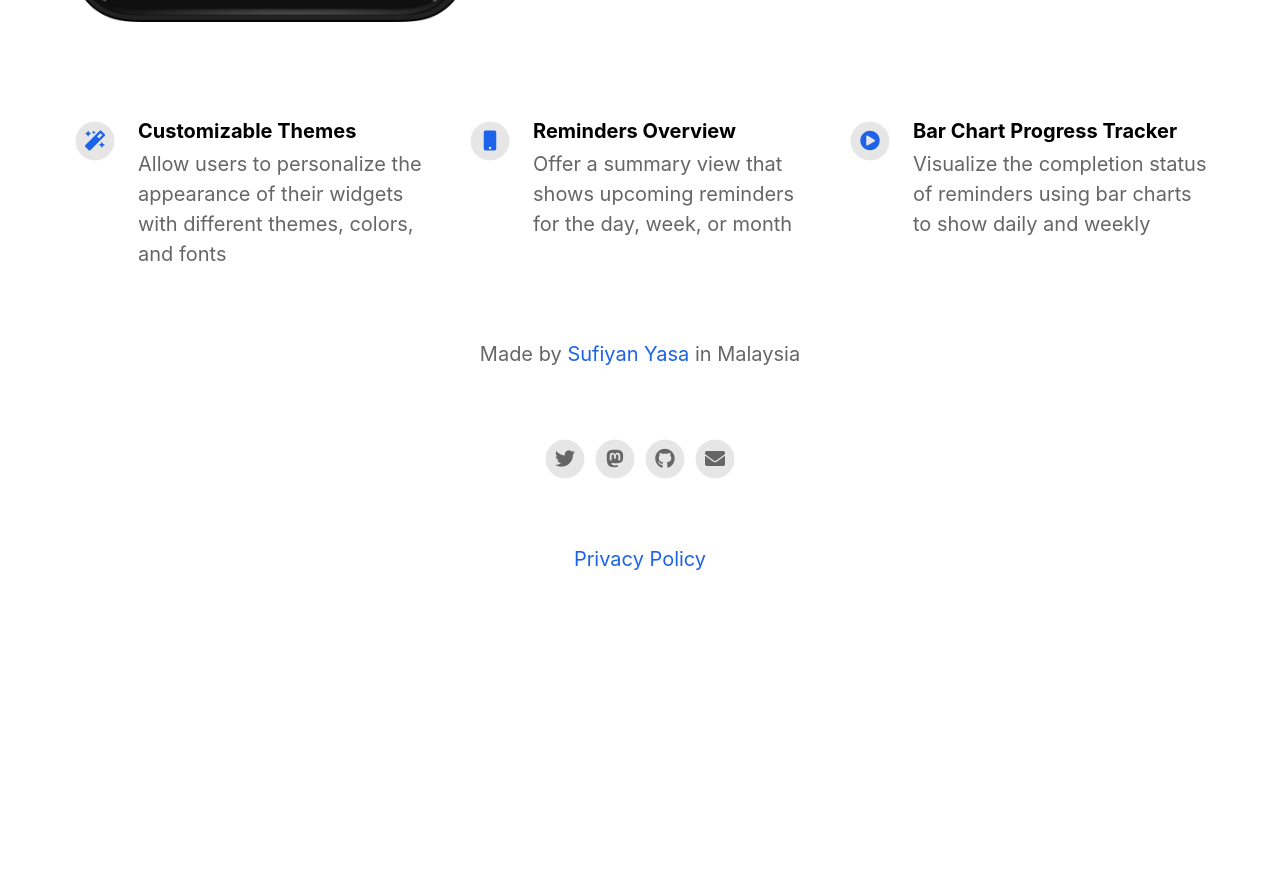
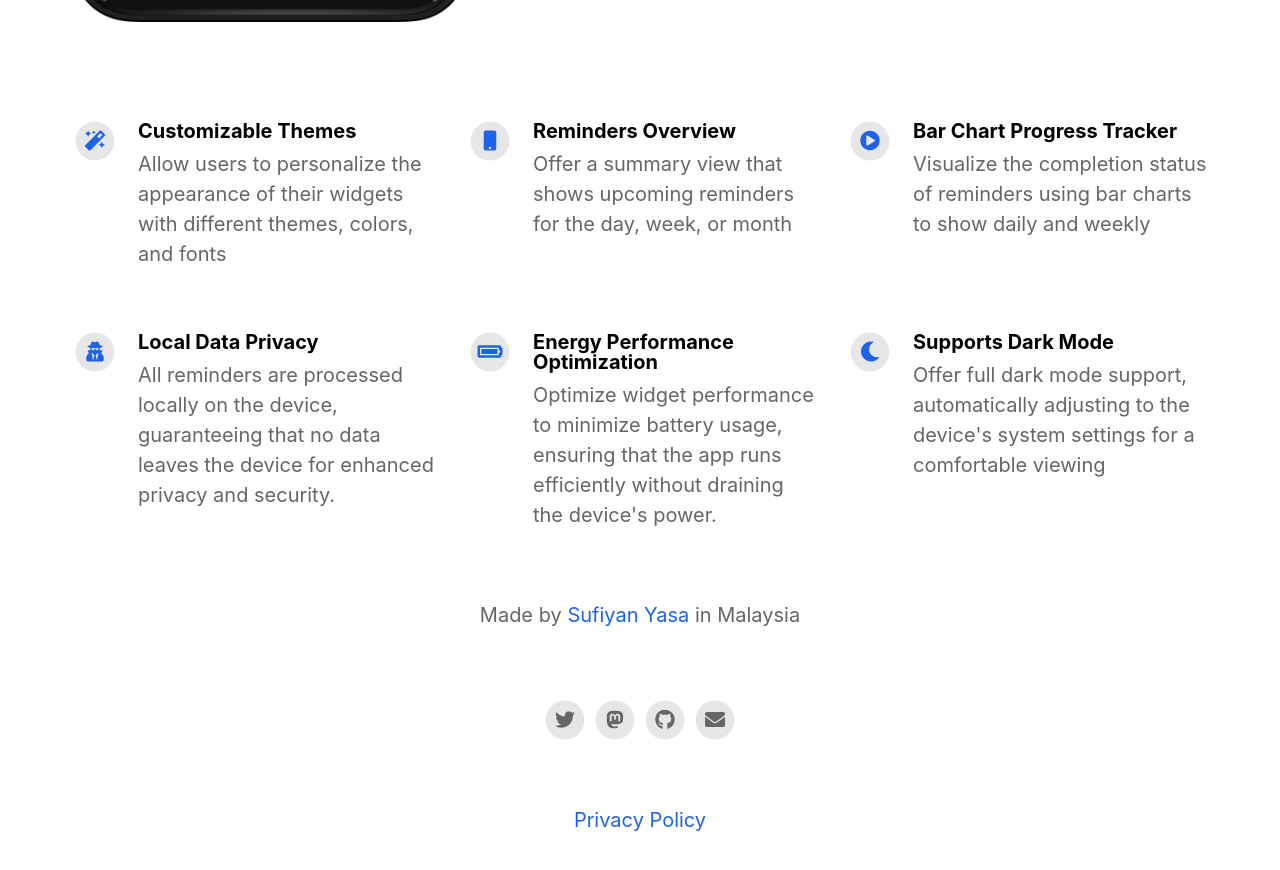
Before and after one commit to xr1337/Tasky-Landing-Page, a Jekyll site: the page built from index.html, in a window 1280 px wide and 900 px high, scrolled down 963 px. Shown: the top 870 px of the window. Built offline with Jekyll 4.4.1, drawn with Linux system fonts in a browser that asks for light colours; nearby versions of some CDN libraries; before the commit the page ends 1602 px from its top, so only the background shows below that.

Commit message:
Add more features

```diff
--- a/_config.yml
+++ b/_config.yml
@@ -48,9 +48,17 @@ features                                  :
     description                           : Visualize the completion status of reminders using bar charts to show daily and weekly
     fontawesome_icon_name                 : play-circle
 
-  - title                                 : # New Feature Title
-    description                           : # New Feature Description
-    fontawesome_icon_name                 : # Enter Font Awesome icon name (e.g. star). Find icons on fontawesome.com/icons.
+  - title                                 : Local Data Privacy
+    description                           : All reminders are processed locally on the device, guaranteeing that no data leaves the device for enhanced privacy and security.
+    fontawesome_icon_name                 : user-secret
+
+  - title                                 : Energy Performance Optimization
+    description                           : Optimize widget performance to minimize battery usage, ensuring that the app runs efficiently without draining the device's power.
+    fontawesome_icon_name                 : battery-full
+
+  - title                                 : Supports Dark Mode
+    description                           : Offer full dark mode support, automatically adjusting to the device's system settings for a comfortable viewing
+    fontawesome_icon_name                 : moon
 
 
 
```
